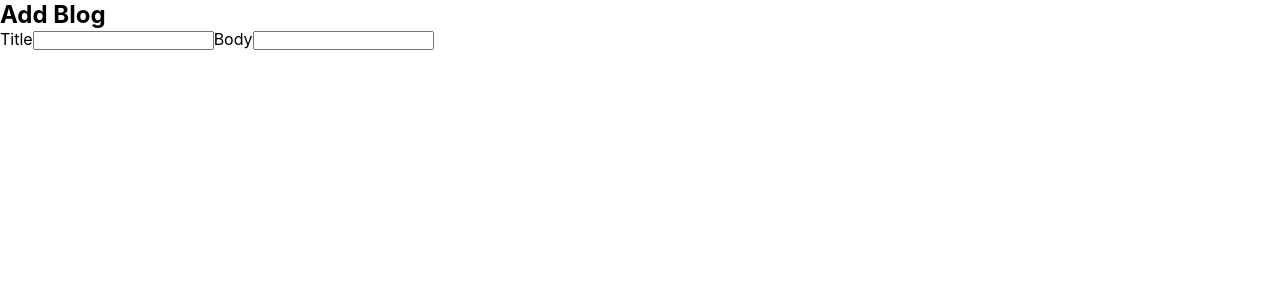
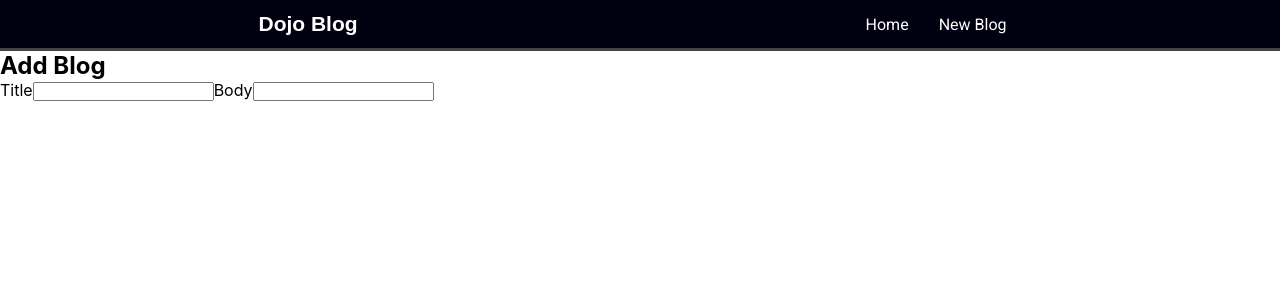
Before and after one commit to fasas1/New-Blog, a React (Create React App) app: page /Create in a window 1280 px wide. Shown: the top 300 px of the page. Built offline with nearby package versions, Linux system fonts and the light colour scheme; a web font is replaced by a local one.

Commit message:
added a navbar to the create page

```diff
--- a/src/components/BlogDetails.js
+++ b/src/components/BlogDetails.js
@@ -50,6 +50,7 @@ const Article  = styled.div`
         font-family:'Roboto', sans-serif;
       font-size:18px;
       margin:10px;
+      text-align:justify;
       line-height:1.5;
       color:black;
     }
--- a/src/components/Create.js
+++ b/src/components/Create.js
@@ -1,6 +1,9 @@
+import Navbar from "./Navbar";
+
 const Create = () => {
     return (
          <div>
+             <Navbar />
              <h2>Add Blog</h2>
           <form>
               <label>Title</label>
```
